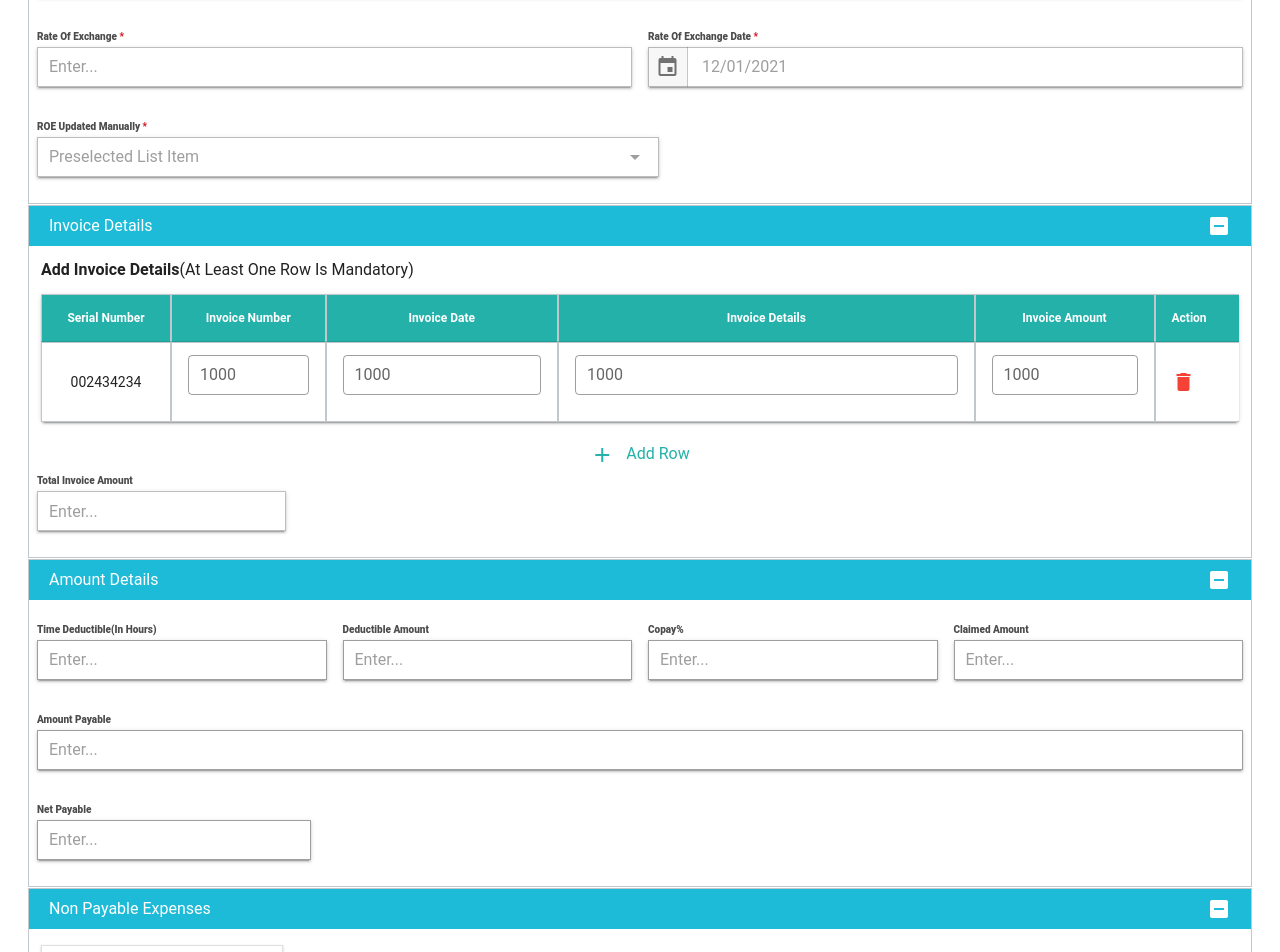
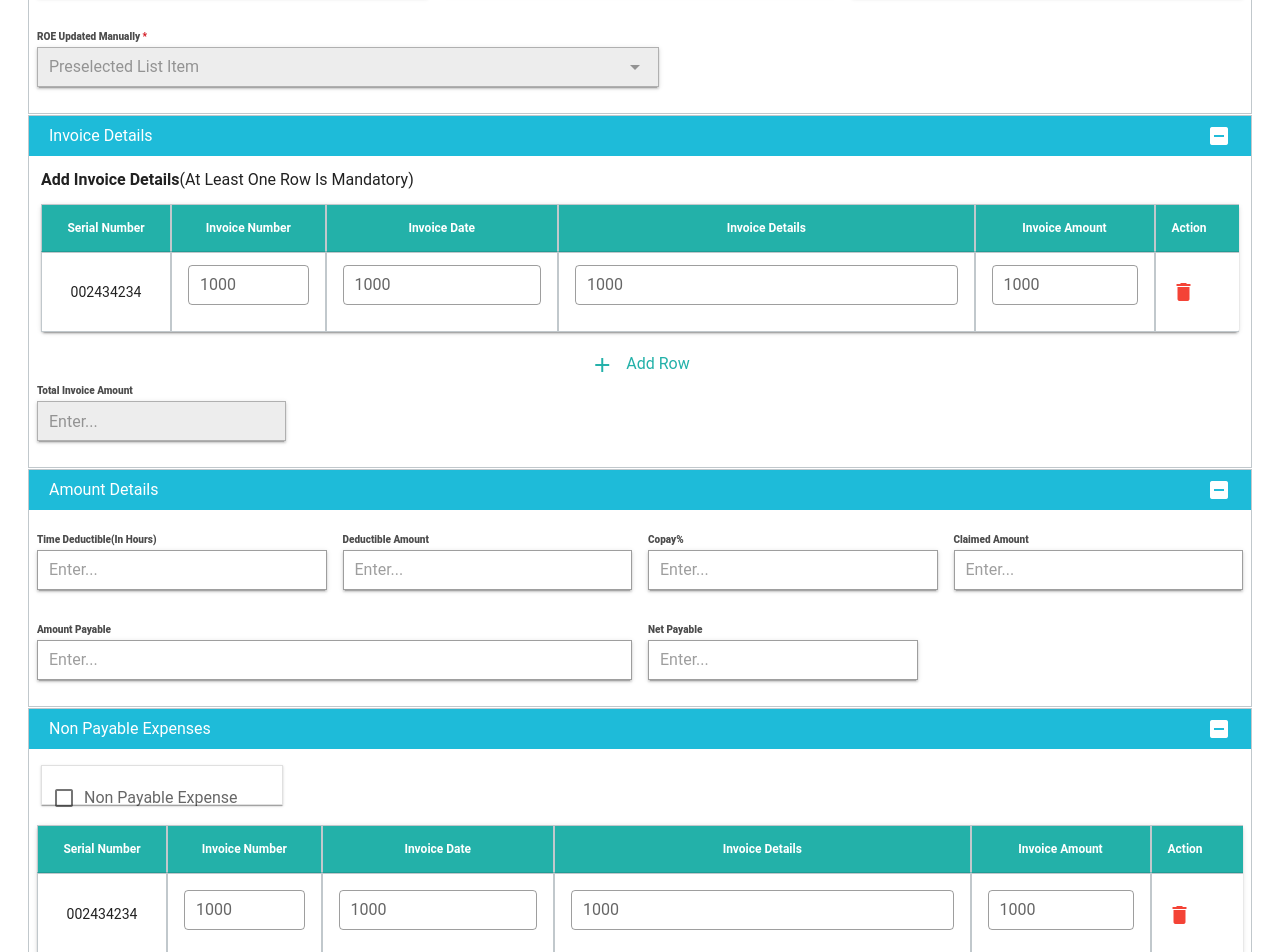
Before and after one commit to MV-VIKAS/common-carrier-delay, a Vue app: page /assessmentSheet in a window 1280 px wide. Shown: the part 340-1292 px from the top of the page. Built offline with nearby package versions, Linux system fonts and the light colour scheme.

Commit message:
updated disabled part

```diff
--- a/src/views/AssessmentSheet.vue
+++ b/src/views/AssessmentSheet.vue
@@ -89,10 +89,7 @@
                   outlined
                 ></v-select>
               </v-flex>
-            </v-layout>
-            <!----------------------- ROW 2---------------- -->
-            <v-layout wrap class="form-group-container">
-              <v-flex class="form-group">
+               <v-flex class="form-group">
                 <label class="form-label">
                   <b>Rate Of Exchange </b>
                   <span class="required">*</span>
@@ -102,8 +99,9 @@
                   placeholder="Enter..."
                   solo
                   dense
-                  outlined
                   disabled
+                  background-color="#EDEDED"
+
                 ></v-text-field>
               </v-flex>
 
@@ -120,6 +118,7 @@
                   transition="scale-transition"
                   offset-y
                   min-width="auto"
+
                 >
                   <template v-slot:activator="{ on, attrs }">
                     <v-text-field
@@ -133,6 +132,7 @@
                       dense
                       outlined
                       disabled
+                      background-color="#EDEDED"
                     >
                       <template v-slot:prepend-inner>
                         <v-icon class="iconstyle"> mdi-calendar </v-icon>
@@ -167,6 +167,7 @@
                   dense
                   outlined
                   disabled
+                  background-color="#EDEDED"
                 ></v-select>
               </v-flex>
             </v-layout>
@@ -272,6 +273,7 @@
                   dense
                   outlined
                   disabled
+                  background-color="#EDEDED"
                 >
                 </v-text-field>
               </v-flex>
@@ -296,7 +298,6 @@
 
         <div v-show="show3">
           <v-form>
-   <!-- ------------------------------ROW -1 ------------------------------ -->
             <v-layout wrap class="pt-4 form-group-container">
               <v-flex class="form-group">
                 <label class="form-label">
@@ -355,12 +356,10 @@
                   outlined
                 ></v-text-field>
               </v-flex>
-            </v-layout>
-<!-- ------------------------------ROW -2 ------------------------------ -->
-            <v-layout  wrap class="form-group-container" style="width: 290px" >
-              <v-flex class="form-group" >
+               <v-flex class="form-group" >
                 <label class="form-label"><b>Net Payable</b> </label>
                 <v-text-field
+                style="width: 270px"
                   class="input"
                   placeholder="Enter..."
                   solo
@@ -368,6 +367,7 @@
                   outlined
                 ></v-text-field>
               </v-flex>
+
             </v-layout>
           </v-form>
         </div>
@@ -476,6 +476,7 @@
                   dense
                   outlined
                   disabled
+                  background-color="#EDEDED"
                 >
                 </v-text-field>
               </v-flex>
@@ -626,4 +627,5 @@ td {
   padding-left: 10px;
   border: 1px solid #c1c8cc;
 }
+
 </style>
--- a/src/views/ClaimDetails.vue
+++ b/src/views/ClaimDetails.vue
@@ -31,10 +31,10 @@
           <span class="header-label-basic">Basic Details </span
           ><v-spacer></v-spacer>
           <v-icon color="#ffffff" v-if="toggleBasicDetails"
-            >mdi-plus-box</v-icon
+            >mdi-minus-box</v-icon
           >
           <v-icon color="#ffffff" v-if="!toggleBasicDetails"
-            >mdi-minus-box</v-icon
+            >mdi-plus-box</v-icon
           >
         </div>
         <template v-if="toggleBasicDetails">
@@ -321,13 +321,13 @@
             class="white--text"
             color="#ffffff"
             v-if="toggleAccidentDetails"
-            >mdi-plus-box</v-icon
+            >mdi-minus-box</v-icon
           >
           <v-icon
             class="white--text"
             color="#ffffff"
             v-if="!toggleAccidentDetails"
-            >mdi-minus-box</v-icon
+            >mdi-plus-box</v-icon
           >
         </div>
         <div v-if="toggleAccidentDetails">
@@ -399,9 +399,7 @@
                   outlined
                 ></v-text-field>
               </v-flex>
-            </v-layout>
 
-            <v-layout wrap class="form-group-container">
               <v-flex class="form-group">
                 <label class="form-label">
                   <b>FIR Date</b> <span class="required">*</span></label
@@ -496,9 +494,7 @@
                   outlined
                 ></v-text-field>
               </v-flex>
-            </v-layout>
 
-            <v-layout wrap class="form-group-container">
               <v-flex class="form-group">
                 <label class="form-label"> <b>Pincode</b></label>
                 <v-text-field
@@ -553,10 +549,8 @@
                   </template>
                 </v-text-field>
               </v-flex>
-            </v-layout>
-
-            <v-layout wrap class="form-group-container">
-              <v-flex class="form-group">
+              <!--  -->
+               <v-flex class="form-group">
                 <label class="form-label"> <b>Email ID</b></label>
                 <v-text-field
                   class="input"
@@ -610,6 +604,8 @@
                 ></v-text-field>
               </v-flex>
             </v-layout>
+
+
           </v-form>
         </div>
       </div>
```
